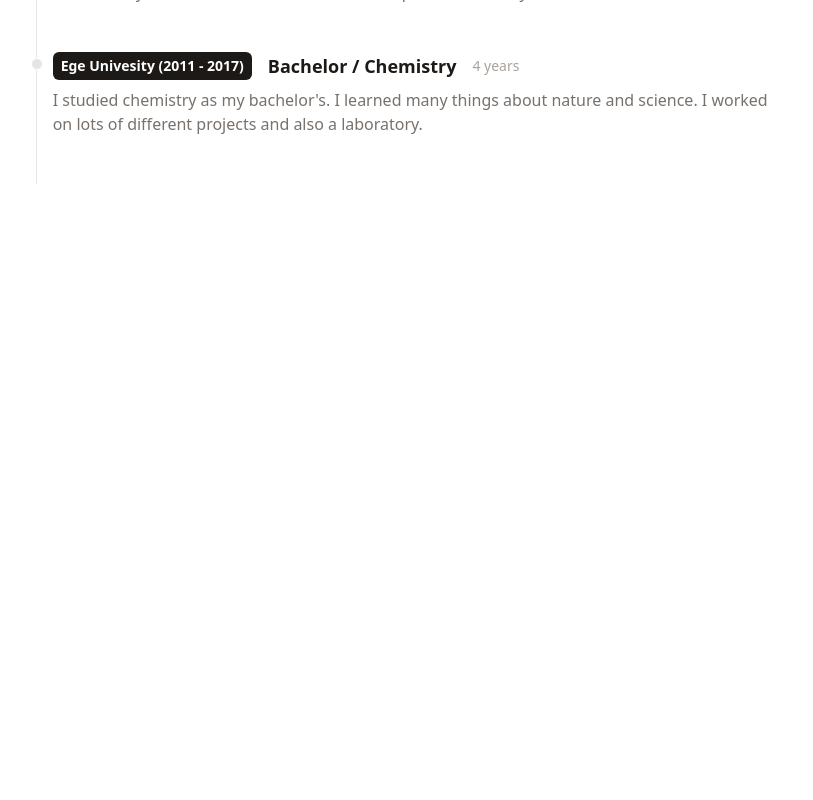
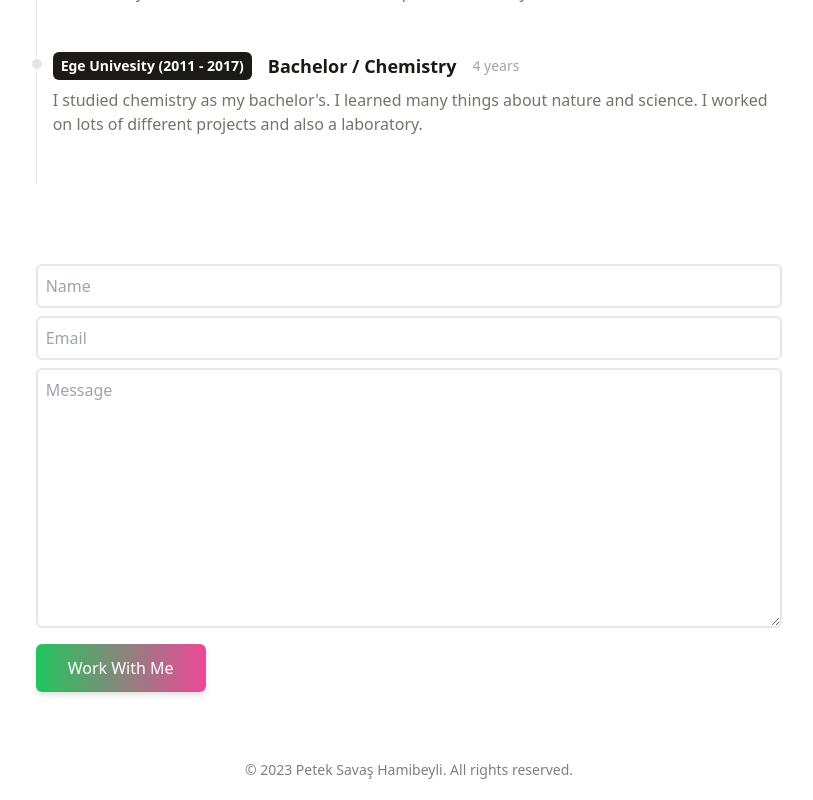
Before and after one commit to petekgithub/portfoliov1, a React (Vite) app: page / in a window 1280 px wide. Shown: the part 2300-3100 px from the top of the page, without its empty margins (231-1044 px from the left). Before the commit the page ends 2564 px from the top, so only its background shows below. Built offline with nearby package versions, Linux system fonts and the light colour scheme.

Commit message:
footer-portfolio

```diff
--- a/src/App.jsx
+++ b/src/App.jsx
@@ -11,8 +11,8 @@ function App() {
       <Intro />
       <Portfolio />
       <Timeline />
-      {/*<Contact />
-      <Footer />*/}
+      <Contact />
+      <Footer />
     </div>
   );
 }
--- a/src/components/Contact.jsx
+++ b/src/components/Contact.jsx
@@ -1,7 +1,42 @@
 import React from "react";
 
 const Contact = () => {
-  return <div>Contact</div>;
+  return (
+    <div className="flex flex-col mb-10 mx-auto">
+      <div className="flex justify-center items-center">
+        <form
+          action="https://getform.io/f/b5cb9d8d-c8f0-49ca-b4b9-2c986d0ae4af"
+          method="POST"
+          className="flex flex-col w-full md:w-7/12"
+        >
+          <input
+            type="text"
+            name="name"
+            placeholder="Name"
+            className="p-2 bg-transparent border-2 rounded-md focus:outline-none"
+          />
+          <input
+            type="text"
+            name="email"
+            placeholder="Email  "
+            className="my-2 p-2 bg-transparent border-2 rounded-md focus:outline-none"
+          />
+          <textarea
+            name="message"
+            placeholder="Message"
+            rows="10"
+            className="p-2 mb-4 bg-transparent border-2 rounded-md focus:outline-none"
+          ></textarea>
+          <button
+            type="button"
+            className="text-center inline-block px-8 py-3 w-max text-base font-medium rounded-md text-white bg-gradient-to-r from-green-500 to-pink-500 drop-shadow-md hover:stroke-white"
+          >
+            Work With Me
+          </button>
+        </form>
+      </div>
+    </div>
+  );
 };
 
 export default Contact;
--- a/src/components/Footer.jsx
+++ b/src/components/Footer.jsx
@@ -1,7 +1,15 @@
 import React from "react";
 
 const Footer = () => {
-  return <div>Footer</div>;
+  return (
+    <div className="py-5 text-center">
+      {/* Social Icons */}
+      <p className="text-sm mt-2 opacity-50">
+        &copy; {new Date().getFullYear()} Petek Savaş Hamibeyli. All rights
+        reserved.
+      </p>
+    </div>
+  );
 };
 
 export default Footer;
```
